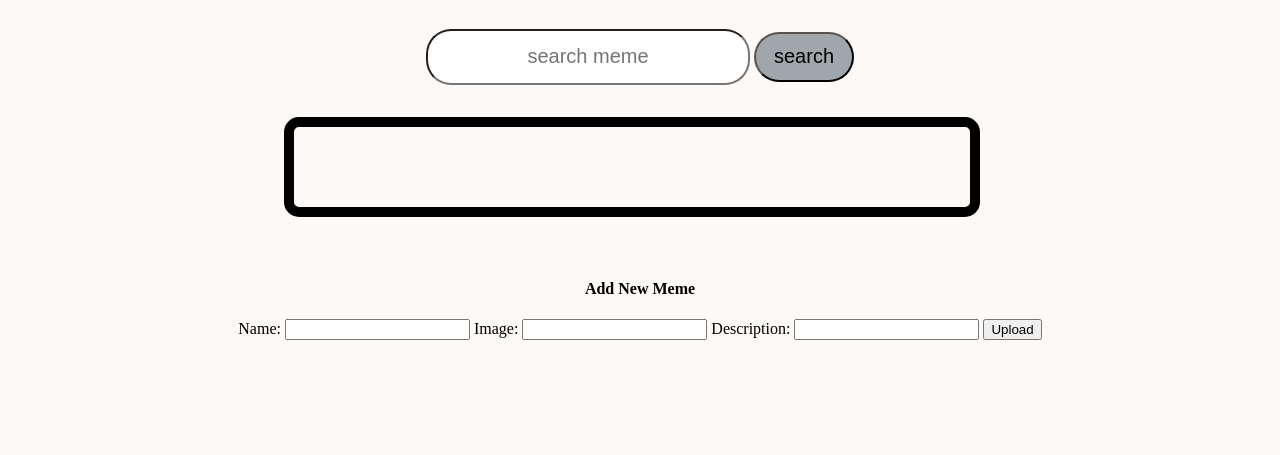
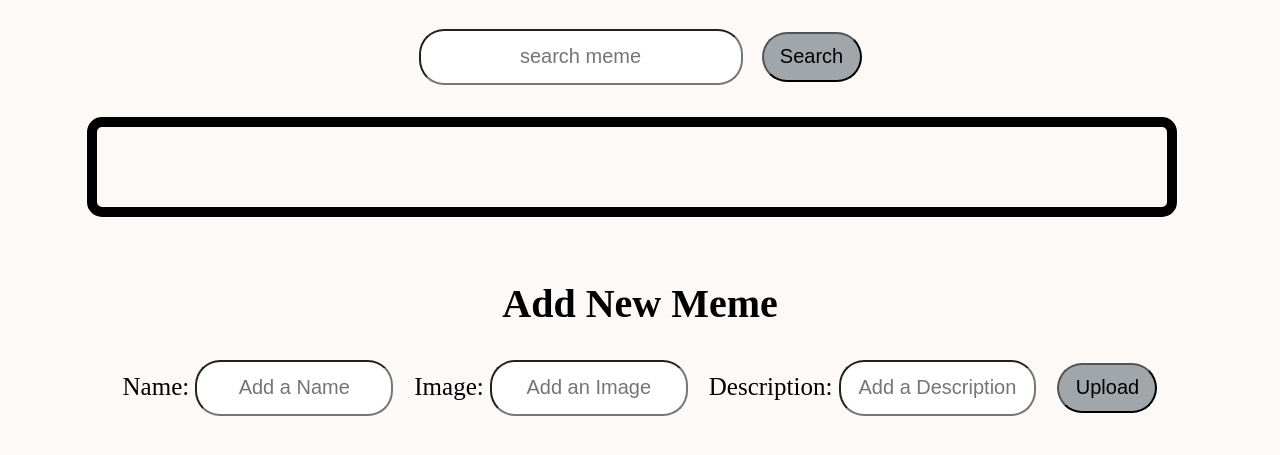
Before and after one commit to JerryWu1998/phase-1-project, a plain HTML site: page index.html in a window 1280 px wide. Shown: the part 771-1226 px from the top of the page. Before the commit the page ends 1119 px from the top, so only its background shows below. Drawn offline with Linux system fonts and the light colour scheme; no server answers.

Commit message:
styling for form

```diff
--- a/index.html
+++ b/index.html
@@ -26,7 +26,7 @@
   <!-- The search bar -->
   <div id="search-bar">
     <input type="text" id="search-input" placeholder="search meme" />
-    <button onclick="searchMeme()">search</button>
+    <button onclick="searchMeme()">Search</button>
   </div>
 
   <!-- The meme container -->
@@ -36,15 +36,15 @@
   </div>
 
   <!-- Upload a done meme -->
+  <h2 id="add-new-meme">Add New Meme</h2>
   <form id="new-meme">
-    <h4>Add New Meme</h4>
     <label for="name">Name: </label>
-    <input type="text" name="name" id="new-name" />
+    <input id="txt-input" type="text" name="name" id="new-name" placeholder="Add a Name"/>
     <label for="image">Image: </label>
-    <input type="text" name="image" id="new-image" />
+    <input id="txt-input" type="text" name="image" id="new-image" placeholder="Add an Image"/>
     <label for="description">Description: </label>
-    <input type="text" name="description" id="new-description" />
-    <input type="submit" value="Upload" />
+    <input id="txt-input" type="text" name="description" id="new-description" placeholder="Add a Description"/>
+    <input id="submit-button" type="submit" value="Upload" />
   </form>
 
 
--- a/styles.css
+++ b/styles.css
@@ -40,6 +40,7 @@ header {
     border-radius: 25px;
     text-align: center;
     font-size: 20px;
+    margin-right: 15px;
 }
 
 button {
@@ -71,7 +72,7 @@ button:hover {
 }
 
 #meme-container {
-  width: 52.5%;
+  width: 1050px;
   padding: 10px;
   display: flex;
   justify-content: flex-start;
@@ -95,3 +96,38 @@ button:hover {
 #meme-container img:hover {
   opacity: 0.75;
 }
+
+#add-new-meme {
+    font-size: 40px;
+}
+
+#new-meme{
+    font-size: 25px;
+    margin-bottom: 4%;
+}
+
+#txt-input {
+    height: 50px;
+    width: 15%;
+    border-radius: 25px;
+    margin-right: 15px;
+    text-align: center;
+    font-size: 20px;
+}
+
+#submit-button {
+    background-color:rgb(161, 166, 170);
+    height: 50px;
+    width: 100px;
+    border-radius: 25px;
+    font-size: 20px;
+}
+
+#submit-button:hover {
+    opacity: .75;
+    cursor: pointer;
+}
+
+#submit-button:active {
+    transform: translateY(3px);
+}
```
